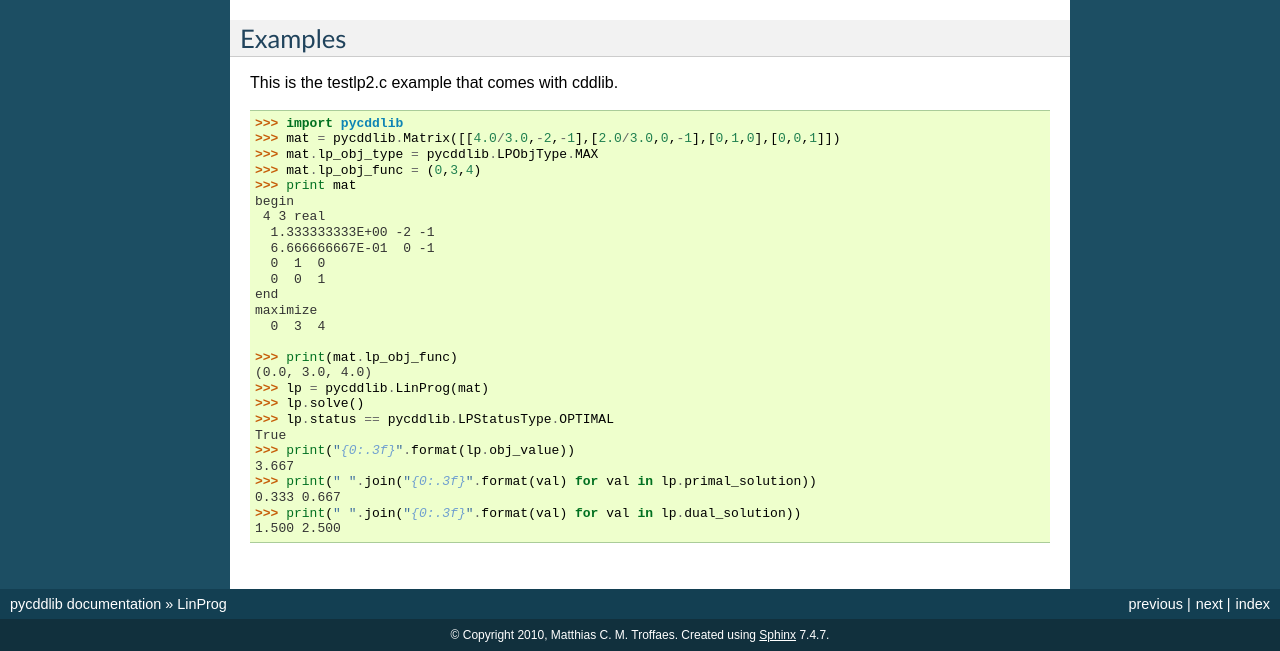
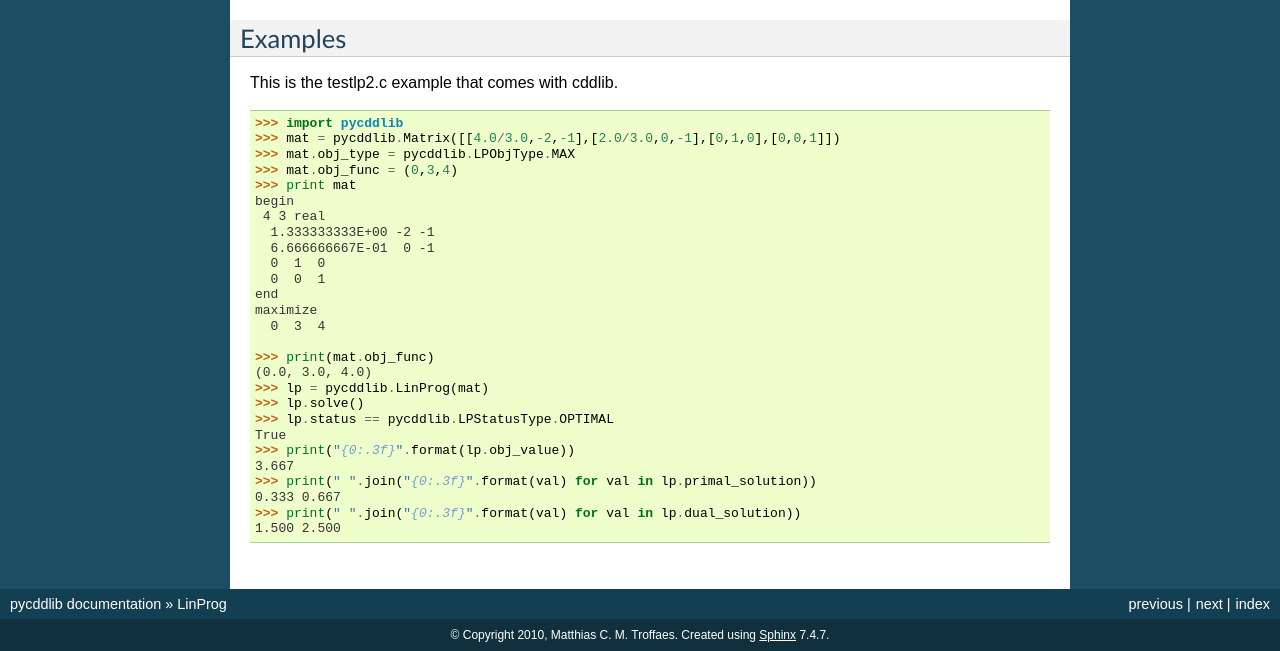
Before and after one commit to mcmtroffaes/pycddlib, a Sphinx documentation site: the page built from docs/linprog.rst, in a window 1280 px wide. Shown: the part 1020-1671 px from the top of the page. Built offline with Sphinx 7.4.7, drawn with Linux system fonts in a browser that asks for light colours; formulas are drawn with MathJax 3; the version number could not be read and is left out.

Commit message:
Another minor renaming.

```diff
--- a/docs/linprog.rst
+++ b/docs/linprog.rst
@@ -27,8 +27,8 @@ This is the testlp2.c example that comes with cddlib.
 
 >>> import pycddlib
 >>> mat = pycddlib.Matrix([[4.0/3.0,-2,-1],[2.0/3.0,0,-1],[0,1,0],[0,0,1]])
->>> mat.lp_obj_type = pycddlib.LPObjType.MAX
->>> mat.lp_obj_func = (0,3,4)
+>>> mat.obj_type = pycddlib.LPObjType.MAX
+>>> mat.obj_func = (0,3,4)
 >>> print mat
 begin
  4 3 real
@@ -40,7 +40,7 @@ end
 maximize
   0  3  4
 <BLANKLINE>
->>> print(mat.lp_obj_func)
+>>> print(mat.obj_func)
 (0.0, 3.0, 4.0)
 >>> lp = pycddlib.LinProg(mat)
 >>> lp.solve()
--- a/docs/matrix.rst
+++ b/docs/matrix.rst
@@ -19,8 +19,8 @@ Attributes
 .. autoattribute:: Matrix.col_size
 .. autoattribute:: Matrix.lin_set
 .. autoattribute:: Matrix.rep_type
-.. autoattribute:: Matrix.lp_obj_type
-.. autoattribute:: Matrix.lp_obj_func
+.. autoattribute:: Matrix.obj_type
+.. autoattribute:: Matrix.obj_func
 
 Examples
 --------
@@ -85,7 +85,7 @@ Traceback (most recent call last):
 ValueError: rows have different lengths
 
 >>> mat = pycddlib.Matrix([[1], [2]])
->>> mat.lp_obj_func = (0, 0) # doctest: +ELLIPSIS
+>>> mat.obj_func = (0, 0) # doctest: +ELLIPSIS
 Traceback (most recent call last):
     ...
 ValueError: objective function does not match matrix column size
```
Also changed, not shown: 1 other file.
